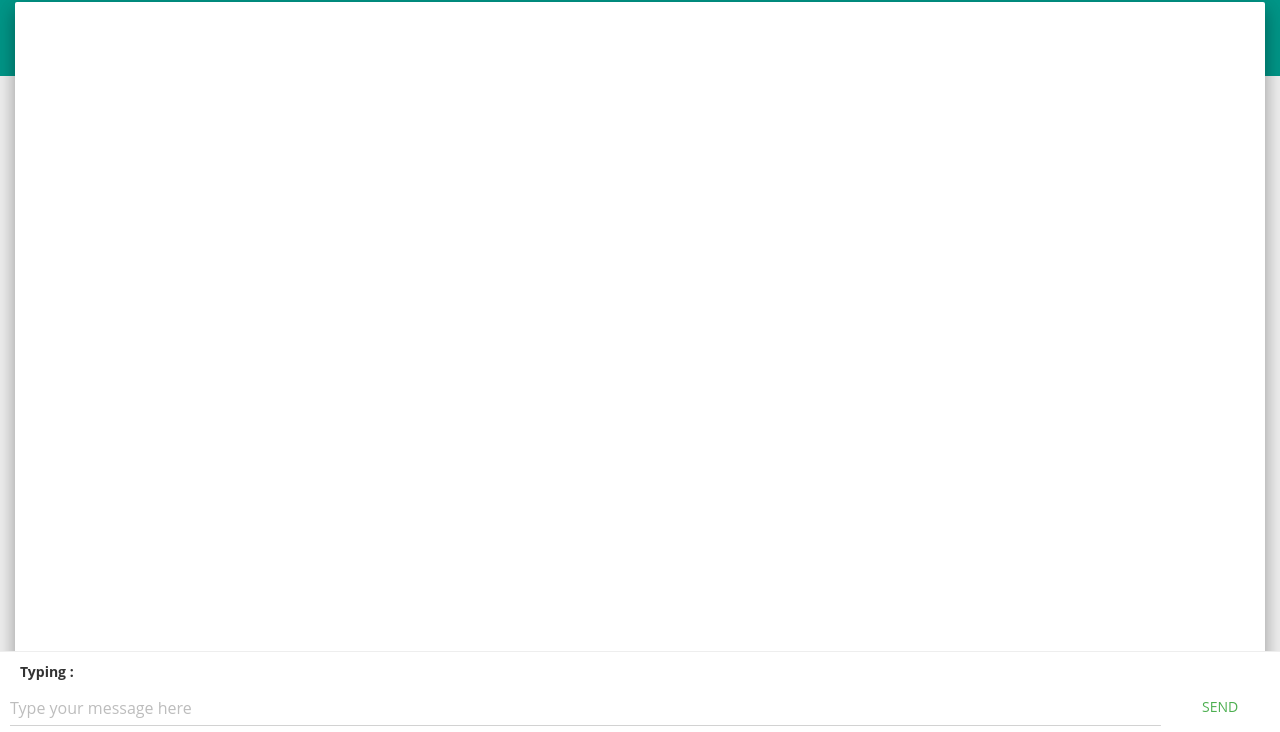
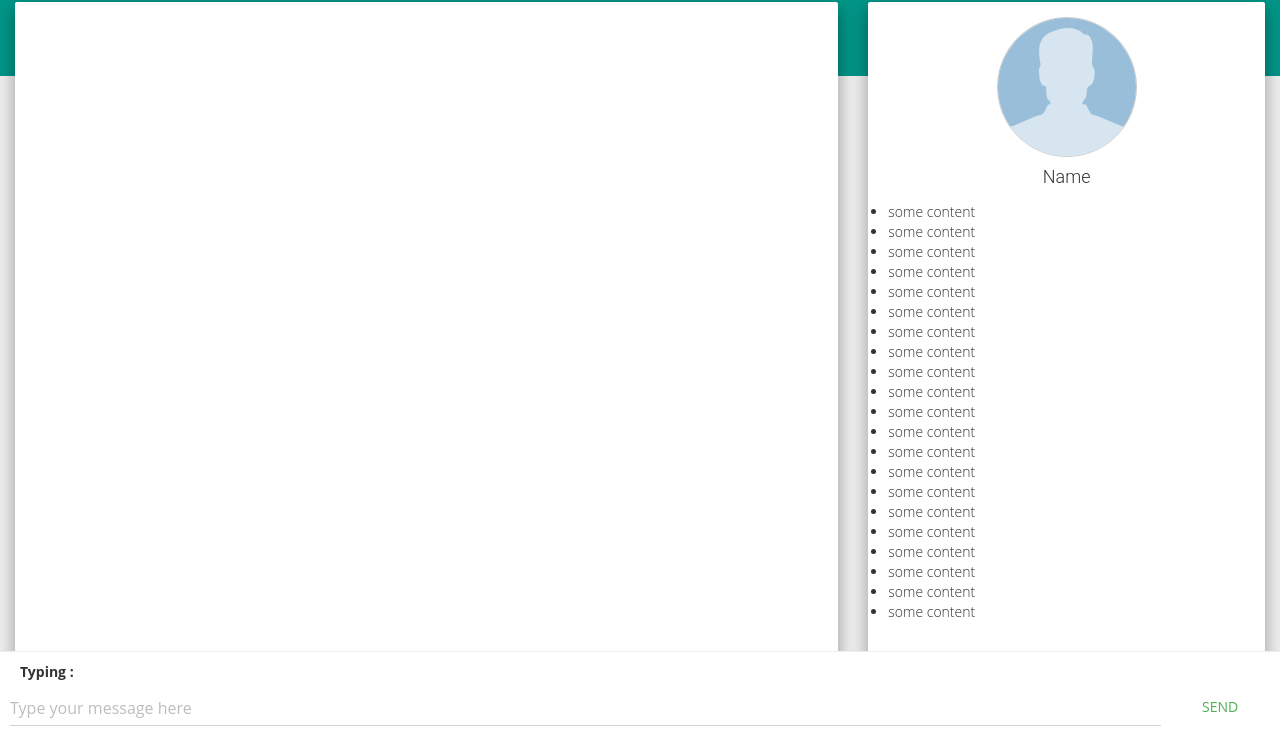
Before and after one commit to Ashwinvalento/chirpchat, a website: page views/chat.html in a window 1280 px wide. Shown: the part 68-800 px from the top of the page. Drawn offline with nearby package versions, Linux system fonts and the light colour scheme; a web font is replaced by a local one.

Commit message:
Group users list box (dunny content)

```diff
--- a/public/css/styles.css
+++ b/public/css/styles.css
@@ -8,11 +8,9 @@ body, html {
 }
 
 body {
-  font-family: 'Open Sans',sans-serif;
-  margin:0;
-
+	font-family: 'Open Sans', sans-serif;
+	margin: 0;
 }
-
 
 .homeheader {
 	text-align: center;
@@ -31,6 +29,7 @@ body {
 .create {
 	width: 100%;
 }
+
 a#create {
 	text-decoration: none;
 }
@@ -39,14 +38,11 @@ a#create {
 	display: none;
 }
 
-
-#username{
+#username {
 	padding: 10px 10px 10px 10px;
 	margin: 10px 10px 0 10px;
 }
 /* Styles for the main chat screen  */
-
-
 .header-panel {
 	background-color: #009587;
 	height: 144px;
@@ -68,7 +64,6 @@ a#create {
 	padding-left: 35px;
 }
 
-
 .page {
 	position: absolute;
 	top: 0;
@@ -81,17 +76,15 @@ a#create {
 	overflow: auto;
 }
 
-.page > div {
-    padding:  70px 0 55px 0;
+.page>div {
+	padding: 70px 0 55px 0;
 	margin: 0;
 	height: 100%;
 }
 
-.fill-height{
+.fill-height {
 	height: 100%;
 }
-
-
 
 .bg-white {
 	background-color: #fff;
@@ -116,21 +109,21 @@ a#create {
 	-moz-transition: all .5s ease;
 	-ms-transition: all .5s ease;
 	-o-transition: all .5s ease;
-  width:100%;
+	width: 100%;
 	z-index: 6;
 }
 
-.typing{
+.typing {
 	margin: 0;
 	padding: 5px 2px 2px 10px;
 }
 
-#typing-list{
+#typing-list {
 	margin-bottom: 5px;
 }
 
 #typing-list li.label {
-	margin-left : 5px;
+	margin-left: 5px;
 }
 
 .chat {
@@ -138,10 +131,9 @@ a#create {
 	margin: 0;
 }
 
-.timestamp{
-	padding : 0px 10px 0px 10px;
+.timestamp {
+	padding: 0px 10px 0px 10px;
 }
-
 
 .chat li img {
 	width: 45px;
@@ -155,7 +147,6 @@ img {
 	max-width: 100%;
 }
 
-
 .chat li.left .chat-body {
 	margin-left: 15px;
 	background-color: #fff;
@@ -166,9 +157,9 @@ img {
 	font-size: 11px;
 	padding: 10px;
 	border: 1px solid #f1f5fc;
-  box-shadow: 0 1px 1px rgba(0,0,0,.05);
-  -moz-box-shadow: 0 1px 1px rgba(0,0,0,.05);
-  -webkit-box-shadow: 0 1px 1px rgba(0,0,0,.05);
+	box-shadow: 0 1px 1px rgba(0, 0, 0, .05);
+	-moz-box-shadow: 0 1px 1px rgba(0, 0, 0, .05);
+	-webkit-box-shadow: 0 1px 1px rgba(0, 0, 0, .05);
 }
 
 .chat li .chat-body .header {
@@ -216,19 +207,15 @@ img {
 	-o-transform: rotate(45deg);
 }
 
-
 .chat li {
 	margin: 15px 0;
 	margin-left: -40px;
 }
 
-
-
 .chat li.right .chat-body {
 	margin-right: 15px;
 	background-color: #dcf8c6;
 }
-
 
 .primary-font {
 	color: #3c8dbc;
@@ -244,25 +231,70 @@ a:hover, a:active, a:focus {
 	width: 50%;
 }
 
+/* Group users section */
+
+.gp-chat-toggle {
+     margin-right: -15px;
+     position:absolute;
+     top:0;
+     right:0;
+     float: right;
+}
+
+
+.my-profile {
+	width: 150px;
+	margin: 0 auto;
+	padding: 5px;
+}
+
+.my-profile>img {
+	border: 1px solid #ccc;
+}
+
+.list-fit-height {
+	display: table;
+	height: 100%;
+	width: 100%;
+}
+
+.list-fit-height-expanded {
+	height: 100%;
+	display: table-row;
+}
+
+.list-scroll {
+	overflow-y: auto;
+	position: relative;
+	height: 100%;
+	margin-left: -30px;
+	margin-right: -10px;
+}
+
+.users {
+	position: absolute;
+	top: 0;
+	bottom: 0;
+	height: 100%;
+	min-height: 100px;
+}
+
 /* change the look of scrollbar */
-
 ::-webkit-scrollbar {
 	width: 8px;
 }
 
 ::-webkit-scrollbar-track {
-    -webkit-box-shadow: inset 0 0 6px rgba(0,0,0,0.3);
+	-webkit-box-shadow: inset 0 0 6px rgba(0, 0, 0, 0.3);
 }
 
 ::-webkit-scrollbar-thumb {
 	border-radius: 6px;
-    -webkit-box-shadow: inset 0 0 6px rgba(0,0,0,0.5);
+	-webkit-box-shadow: inset 0 0 6px rgba(0, 0, 0, 0.5);
 }
-
 
 /* For small screens */
 @media only screen and (max-device-width: 480px) {
-
 	::-webkit-scrollbar {
 		display: none;
 	}
--- a/public/js/script.js
+++ b/public/js/script.js
@@ -147,6 +147,10 @@ $(function() {
 					"image_url": socket.imageUrl
 				});
 				displayMetaMessage("You joined the room");
+				//set profile image
+				$("#profile-img").attr("src",socket.imageUrl);
+				$("#profile-name").text(uname);
+				$("#profile-name").css("color",usercolor);
 			}
 		});
 
@@ -248,6 +252,13 @@ $(function() {
 		}, 300);
 	}
 
+	//show group users for mobile devides
+	$( ".gp-chat-toggle" ).click(function() {
+
+		});
+
+
+
 	function init() {
 		$(".typing").hide();
 	}
--- a/views/chat.html
+++ b/views/chat.html
@@ -31,6 +31,7 @@
 			<div class="row">
 				<div class="col-xs-12">
 					<h1 style="font-family: 'Stalemate', cursive;">Chirp Chat !</h1>
+
 				</div>
 			</div>
 		</div>
@@ -40,14 +41,61 @@
 	<div class="container-fluid main">
 
 			<div class="page">
+					  <button type="button" class="btn btn-info gp-chat-toggle hidden-sm hidden-md"><img src="../images/nav-icon.png" alt="back" width="32px" height="32px" /></button>
+
 				<div class="row">
-					<div class="col-xs-12 fill-height">
+				<!-- Main chat screen -->
+					<div class="col-xs-12 col-sm-8 fill-height">
 						<div class=" well well-sm fill-height">
 							<div class="chat-message">
 								<ul class="chat">
 
 								</ul>
 							</div>
+						</div>
+					</div>
+					<!-- Profile and Group Users List -->
+					<div class="col-sm-4 hidden-xs fill-height" id="toggleUsers">
+						<div class=" well well-sm list-fit-height">
+						<div class="row">
+								<div class="my-profile">
+									<img class="img-circle"
+										src="../images/unknown_user.png"
+										id="profile-img" />
+									<h4 class="text-center" id="profile-name"> Name </h4>
+								</div>
+
+						</div>
+						<div class="row list-fit-height-expanded">
+
+								<div class="list-scroll">
+									<ul class="users">
+										<li> some content </li>
+										<li> some content </li>
+										<li> some content </li>
+										<li> some content </li>
+										<li> some content </li>
+										<li> some content </li>
+										<li> some content </li>
+										<li> some content </li>
+										<li> some content </li>
+										<li> some content </li>
+										<li> some content </li>
+										<li> some content </li>
+										<li> some content </li>
+										<li> some content </li>
+										<li> some content </li>
+										<li> some content </li>
+										<li> some content </li>
+										<li> some content </li>
+										<li> some content </li>
+										<li> some content </li>
+										<li> some content </li>
+									</ul>
+								</div>
+
+						</div>
+
 						</div>
 					</div>
 				</div>
@@ -96,7 +144,7 @@
 							<div class="row ">
 								<div class="col-xs-4 col-xs-offset-4 ">
 									<img class="img-circle"
-										src="http://www.software.iitedu.org.in/img/unknown_user.png"
+										src="../images/unknown_user.png"
 										id="avatar-img" />
 								</div>
 							</div>
```
Also changed, not shown: CHANGELOG.md, public/images/nav-icon.png (added), public/images/unknown_user.png (added). Lines whose indentation alone changed are shown as unchanged.
